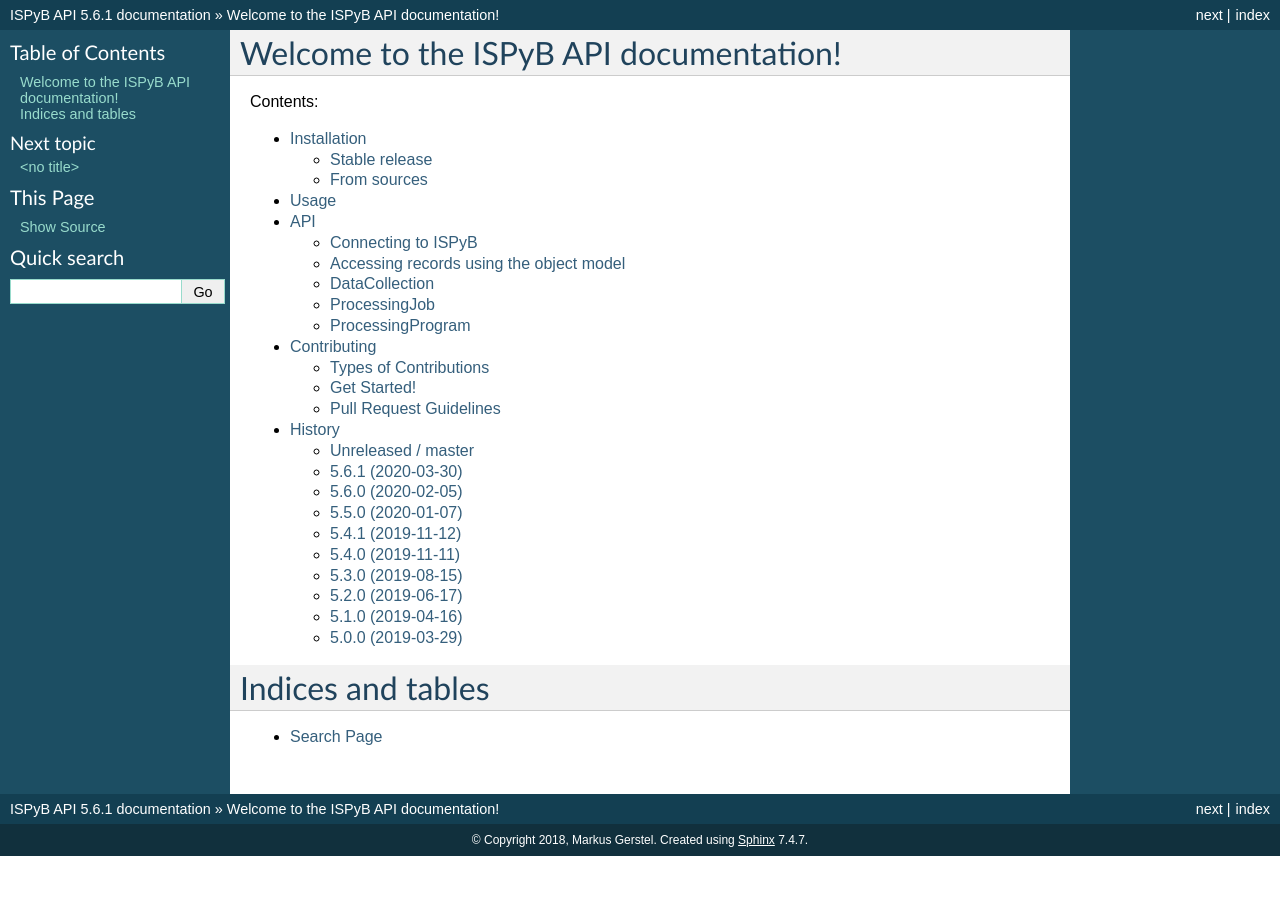
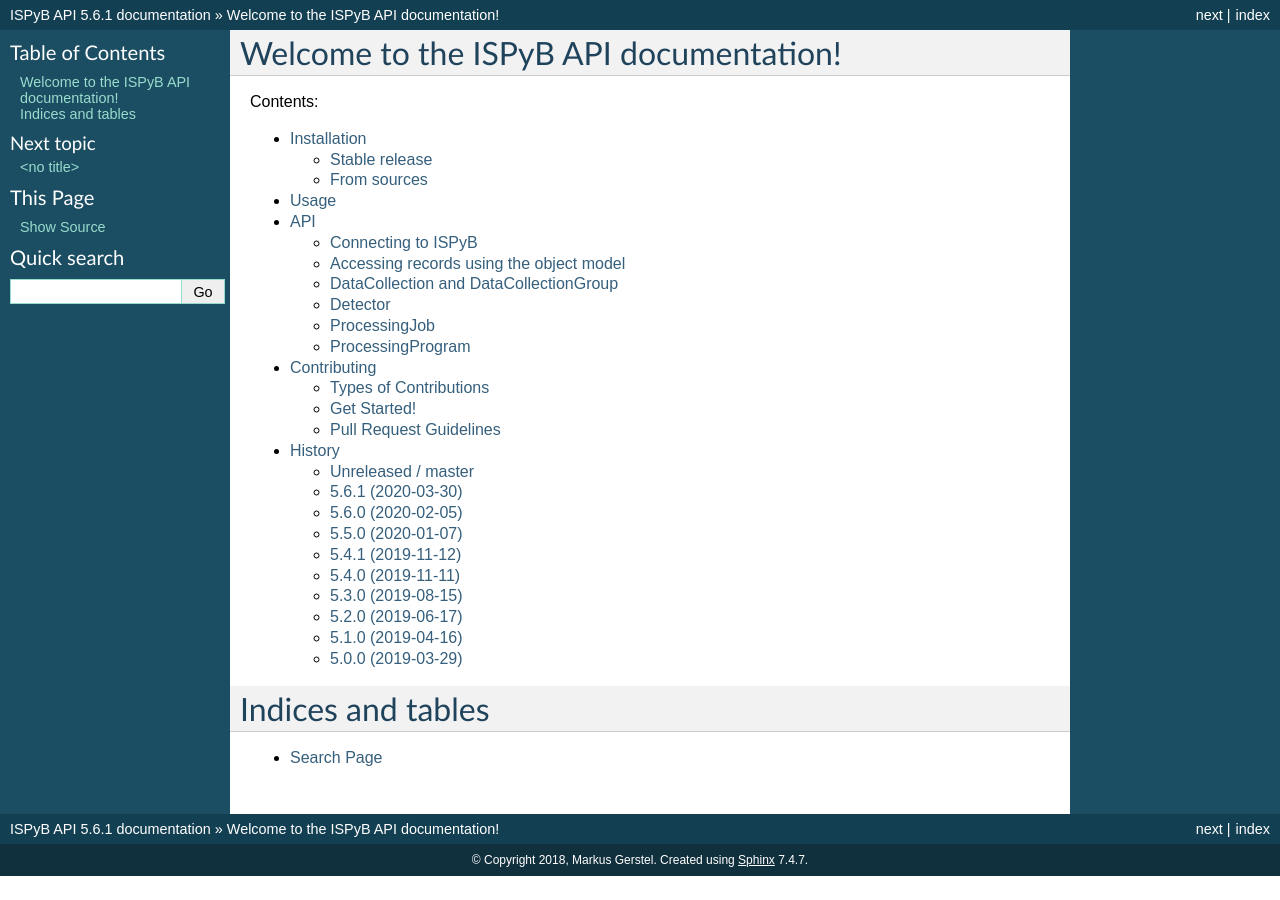
Before and after one commit to DiamondLightSource/ispyb-api, a Sphinx documentation site: the page built from docs/index.rst, in a window 1280 px wide. Built offline with Sphinx 7.4.7, drawn with Linux system fonts in a browser that asks for light colours.

Commit message:
generate documentation for Detector() object

```diff
--- a/docs/api.rst
+++ b/docs/api.rst
@@ -18,10 +18,16 @@
 .. autoclass:: ispyb.model.interface.ObjectModelMixIn
     :members:
 
-DataCollection
-==============
+DataCollection and DataCollectionGroup
+======================================
 
 .. automodule:: ispyb.model.datacollection
+    :members:
+
+Detector
+========
+
+.. automodule:: ispyb.model.detector
     :members:
 
 ProcessingJob
```
